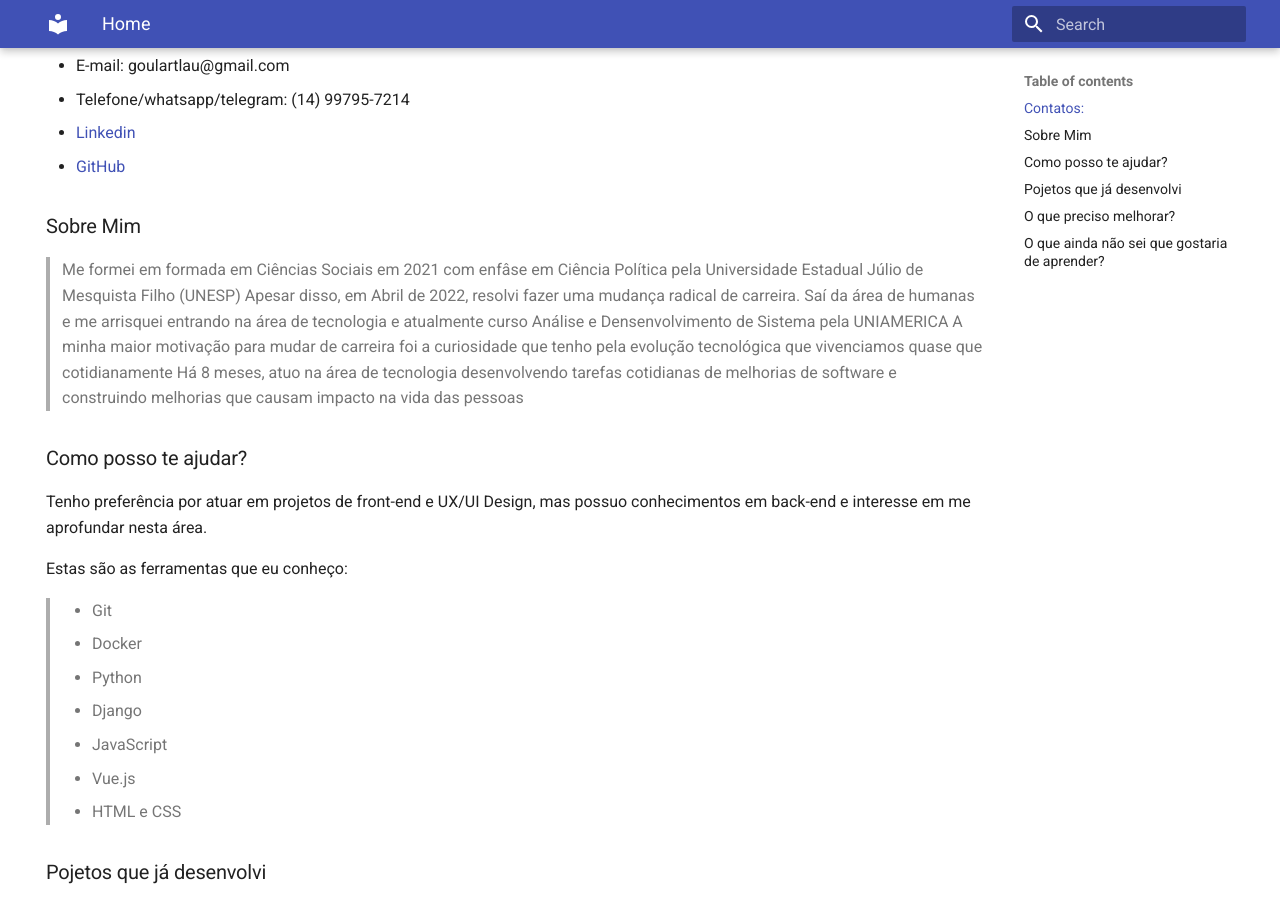
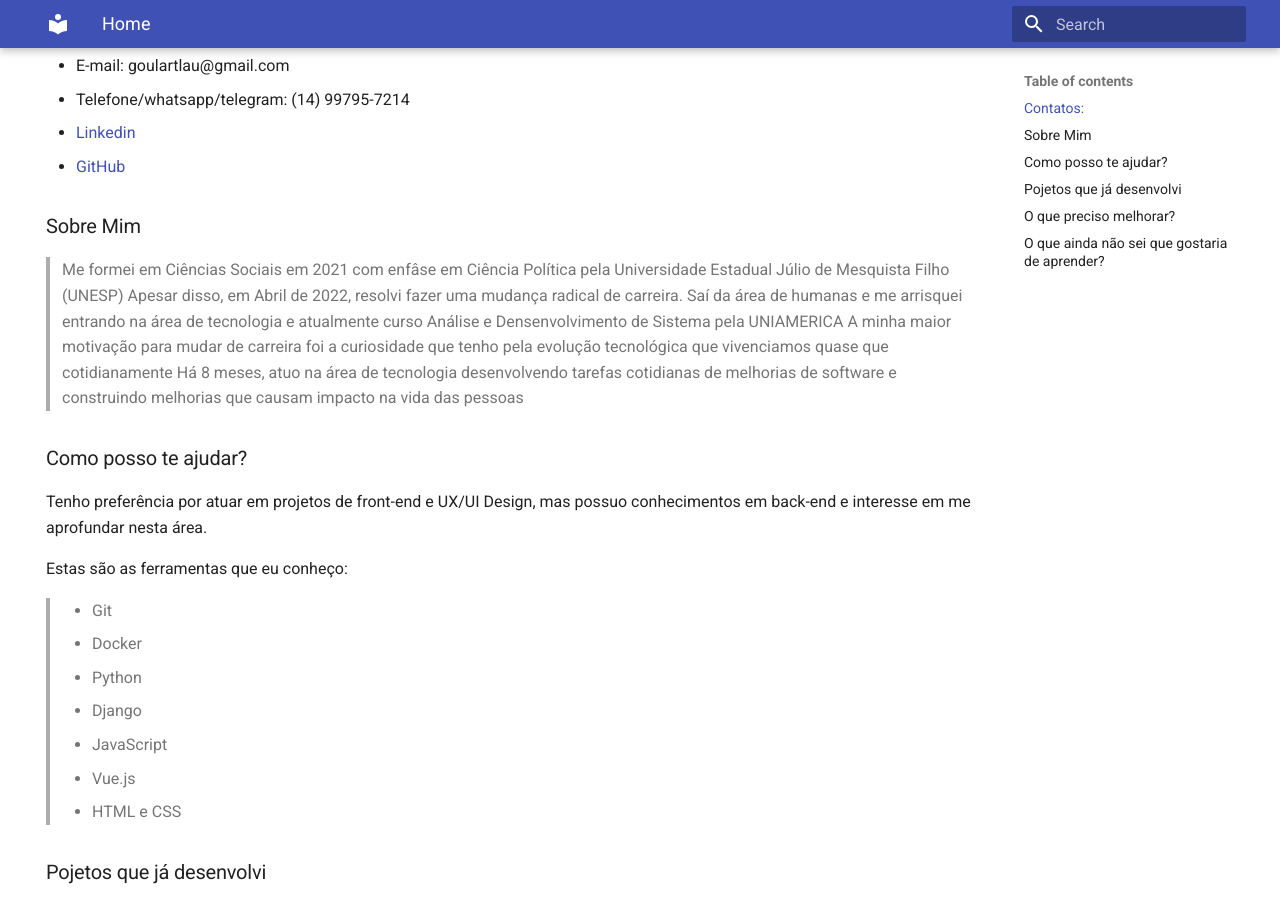
Before and after one commit to launasci/aboutme, an MkDocs documentation site: the page built from docs/index.md, in a window 1280 px wide and 900 px high, scrolled down 358 px. Built offline with MkDocs 1.6.1 and Material for MkDocs 9.7.7, drawn with Linux system fonts in a browser that asks for light colours.

Commit message:
piorei o erro, mas agora arrumei

```diff
--- a/docs/index.md
+++ b/docs/index.md
@@ -19,7 +19,7 @@ hide:
 
 ### Sobre Mim
 
-> Me formei em formada em Ciências Sociais em 2021 com enfâse em Ciência Política pela Universidade Estadual Júlio de Mesquista Filho (UNESP)
+> Me formei em Ciências Sociais em 2021 com enfâse em Ciência Política pela Universidade Estadual Júlio de Mesquista Filho (UNESP)
 > Apesar disso, em Abril de 2022, resolvi fazer uma mudança radical de carreira. Saí da área de humanas e me arrisquei entrando na área de tecnologia e atualmente curso Análise e Densenvolvimento de Sistema pela UNIAMERICA
 > A minha maior motivação para mudar de carreira foi a curiosidade que tenho pela evolução tecnológica que vivenciamos quase que cotidianamente
 > Há 8 meses, atuo na área de tecnologia desenvolvendo tarefas cotidianas de melhorias de software e construindo melhorias que causam impacto na vida das pessoas
```
